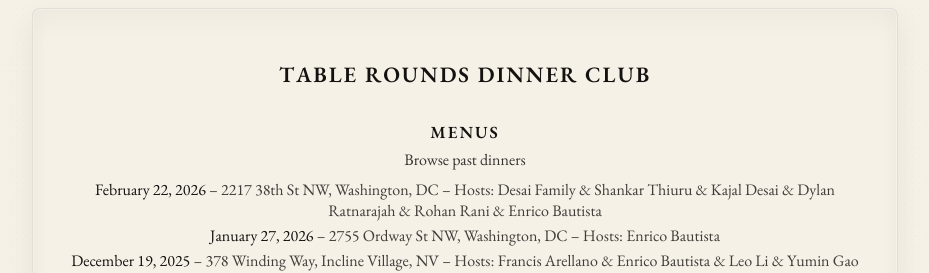
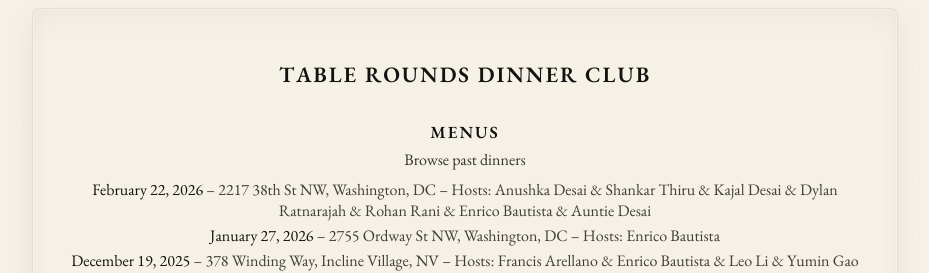
Before and after one commit to enricobautista/dinner-club, a Next.js app: page /menus in a window 1280 px wide. Shown: the top 273 px of the page, without its empty margins (175-1104 px from the left). Built offline with nearby package versions, Linux system fonts and the light colour scheme.

Commit message:
south asian dinner menu v3

```diff
--- a/data/menus.ts
+++ b/data/menus.ts
@@ -461,7 +461,7 @@ export const menus: Menu[] = [
     location: "2217 38th St NW, Washington, DC",
     dateISO: "2026-02-22",
     time: "5:00 PM",
-    hosts: ["Desai Family", "Shankar Thiuru", "Kajal Desai", "Dylan Ratnarajah", "Rohan Rani", "Enrico Bautista"],
+    hosts: ["Anushka Desai", "Shankar Thiru", "Kajal Desai", "Dylan Ratnarajah", "Rohan Rani", "Enrico Bautista", "Auntie Desai"],
     guestLimit: 25,
     guests: [],
     cost: 16,
```
